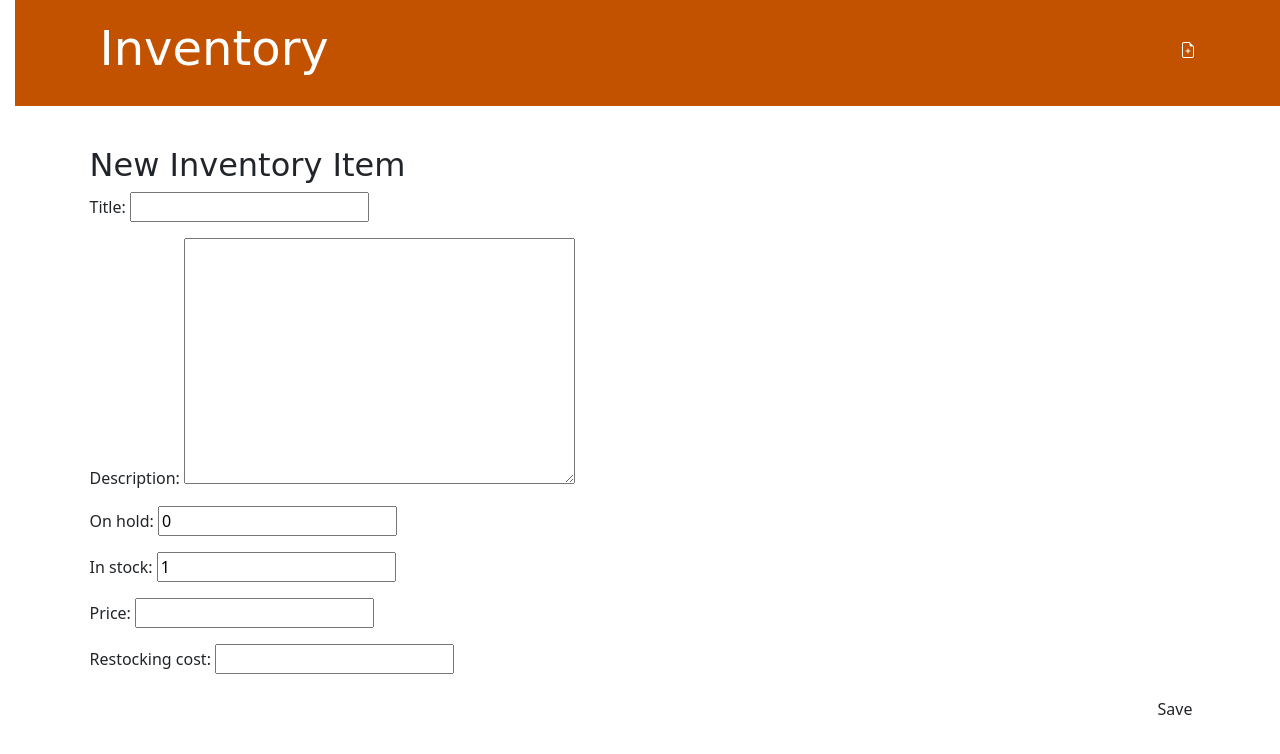
After one commit to srcoulombe/sf_karting_django, a Django app: page /inventoryitem/add_new_inventory_item/ in a window 1280 px wide. The commit adds this page. Shown: the top 754 px of the page. Run offline with Django 3.2, Linux system fonts and the light colour scheme; the visitor is signed in with stand-in values (Sample User, id 1).

Commit message:
checkpoint

```diff
--- /dev/null
+++ b/ims/forms.py
@@ -0,0 +1,8 @@
+from ast import In
+from django import forms
+from .models import InventoryItem
+
+class InventoryItemForm(forms.ModelForm):
+    class Meta:
+        model = InventoryItem
+        fields = ('title', 'description', 'on_hold', 'in_stock', 'price', 'restocking_cost')
--- a/ims/models.py
+++ b/ims/models.py
@@ -7,10 +7,13 @@ from django.core.validators import MinValueValidator
 class InventoryItem(models.Model):
     title = models.CharField(max_length=256)
     description = models.TextField()
-    last_updated = models.DateTimeField(default=timezone.now)
+
     on_hold = models.PositiveIntegerField(default=0)
     in_stock = models.PositiveIntegerField(default=1)
     price = models.DecimalField(decimal_places=2, max_digits=8, validators=[MinValueValidator(0.0)])
+    restocking_cost = models.DecimalField(decimal_places=2, max_digits=8, validators=[MinValueValidator(0.0)])
+    last_updated_on = models.DateTimeField(default=timezone.now)
+    last_updated_by = models.ForeignKey(settings.AUTH_USER_MODEL, on_delete=models.DO_NOTHING)
 
     def _validate_in_stock(self):
         if self.in_stock < 0:
@@ -24,10 +27,15 @@ class InventoryItem(models.Model):
         if self.price < 0.0:
             raise ValidationErr("Price cannot be a negative value.")
 
+    def _validate_restocking_cost(self):
+        if self.restocking_cost < 0.0:
+            raise ValidationErr("Restocking cost cannot be a negative value.")
+
     def save(self):
         self._validate_on_hold()
         self._validate_in_stock()
         self._validate_price()
+        self._validate_restocking_cost()
         self.last_updated = timezone.now()
         return super().save()
 
--- /dev/null
+++ b/ims/static/css/ims.css
@@ -0,0 +1,90 @@
+h1 a, h2 a {
+    color: #C25100;
+}
+
+body {
+    padding-left: 15px;
+}
+
+.page-header {
+    background-color: #C25100;
+    margin-top: 0;
+    margin-bottom: 40px;
+    padding: 20px 20px 20px 40px;
+}
+
+.page-header h1,
+.page-header h1 a,
+.page-header h1 a:visited,
+.page-header h1 a:active {
+    color: #ffffff;
+    font-size: 36pt;
+    text-decoration: none;
+}
+
+h1,
+h2,
+h3,
+h4 {
+    font-family: 'Lobster', cursive;
+}
+
+.date {
+    color: #828282;
+}
+
+.save {
+    float: right;
+}
+
+.post-form textarea,
+.post-form input {
+    width: 100%;
+}
+
+.top-menu,
+.top-menu:hover,
+.top-menu:visited {
+    color: #ffffff;
+    float: right;
+    font-size: 26pt;
+    margin-right: 20px;
+}
+
+.post {
+    margin-bottom: 70px;
+}
+
+.post h2 a,
+.post h2 a:visited {
+    color: #000000;
+}
+
+.post > .date,
+.post > .actions {
+    float: right;
+}
+
+.btn-secondary,
+.btn-secondary:visited {
+    color: #C25100;
+    background: none;
+    border-color: #C25100;
+}
+
+.btn-secondary:hover {
+    color: #FFFFFF;
+    background-color: #C25100;
+}
+
+table{
+    border:1px solid #FF0000;
+}
+
+table td{
+    border:1px solid #FF0000;
+}
+
+table td, table td * {
+    vertical-align: top;
+}
--- /dev/null
+++ b/ims/templates/ims/base.html
@@ -0,0 +1,29 @@
+{% load static %}
+<!DOCTYPE html>
+<hmtl>
+    <head>
+        <link rel="stylesheet" href="https://cdn.jsdelivr.net/npm/bootstrap@5.1.3/dist/css/bootstrap.min.css" integrity="sha384-1BmE4kWBq78iYhFldvKuhfTAU6auU8tT94WrHftjDbrCEXSU1oBoqyl2QvZ6jIW3" crossorigin="anonymous">
+        <link rel="stylesheet" href="{% static 'css/ims.css' %}">
+        <title>M&D Karting Inventory & Logistics</title>
+    </head>
+    <body>
+        <header class="page-header">
+            <div class="container">
+                {% if user.is_authenticated %}
+                    <a href="{% url 'add_new_inventory_item' %}" class="top-menu">
+                        {% include './icons/file-earmark-plus.svg' %}
+                    </a>
+                {% endif %}
+                <h1><a href="{% url 'inventory_item_list' %}">Inventory</a></h1>
+            </div>
+        </header>
+        <main class="container">
+            <div class="row">
+                <div class="col">
+                    {% block content %}
+                    {% endblock %}
+                </div>
+            </div>
+        </main>
+    </body>
+</html>
--- /dev/null
+++ b/ims/templates/ims/inventory_item_edit.html
@@ -0,0 +1,8 @@
+{% extends 'ims/base.html' %}
+{% block content %}
+    <h2>New Inventory Item</h2>
+    <form method="POST", class="inventoryitem-form">{% csrf_token %}
+        {{ form.as_p }}
+        <button type="submit" class="save btn btc-secondary">Save</button>
+    </form>
+{% endblock %}
--- a/ims/urls.py
+++ b/ims/urls.py
@@ -3,4 +3,8 @@ from . import views
 
 urlpatterns = [
     path('', views.inventory_item_list, name='inventory_item_list'),
+    path('inventoryitem/<int:pk>/', views.inventory_item_details, name='inventory_item_details'),
+    path('inventoryitem/<int:pk>/delete', views.delete_inventory_item, name='delete_inventory_item'),
+    path('inventoryitem/add_new_inventory_item/', views.add_new_inventory_item, name='add_new_inventory_item'),
+    path('inventoryitem/<int:pk>/edit/', views.edit_inventory_item, name='edit_inventory_item'),
 ]
--- a/ims/views.py
+++ b/ims/views.py
@@ -1,6 +1,47 @@
-from django.shortcuts import render
+from django.shortcuts import render, get_object_or_404, redirect
+from .models import InventoryItem
+from .forms import InventoryItemForm
+from django.utils import timezone
 
-# Create your views here.
+
+def add_new_inventory_item(request):
+    if request.method == "POST":
+        form = InventoryItemForm(request.POST)
+        if form.is_valid():
+            inventory_item = form.save(commit=False)
+            inventory_item.last_updated_by = request.user
+            inventory_item.last_updated_on = timezone.now()
+            inventory_item.save()
+            form.save_m2m()
+            return redirect('inventory_item_details', pk=inventory_item.pk)
+    else:
+        form = InventoryItemForm()
+    return render(request, 'ims/inventory_item_edit.html', {'form': form})
+
+def edit_inventory_item(request, pk: int):
+    inventory_item = get_object_or_404(InventoryItem, pk=pk)
+    if request.method == "POST":
+        form = InventoryItemForm(request.POST, instance=inventory_item)
+        if form.is_valid():
+            inventory_item = form.save(commit=False)
+            inventory_item.last_updated_by = request.user
+            inventory_item.last_updated_on = timezone.now()
+            inventory_item.save()
+            form.save_m2m()
+            return redirect('inventory_item_details', pk=inventory_item.pk)
+    else:
+        form = InventoryItemForm(instance=inventory_item)
+    return render(request, 'ims/inventory_item_edit.html', {'form': form})
+
+def delete_inventory_item(request, pk: int):
+    item = get_object_or_404(InventoryItem, pk=pk)
+    item.delete()
+    return inventory_item_list(request)
 
 def inventory_item_list(request):
-    return render(request, 'ims/inventory_item_list.html', {})
+    items = InventoryItem.objects.order_by('last_updated_on')
+    return render(request, 'ims/inventory_item_list.html', {'inventoryitems': items})
+
+def inventory_item_details(request, pk: int):
+    item = get_object_or_404(InventoryItem, pk=pk)
+    return render(request, 'ims/inventory_item_details.html', {'inventoryitem': item})
```
Also changed, not shown: ims/templates/ims/inventory_item_details.html (added, +22 -0 lines), ims/templates/ims/inventory_item_list.html (+47 -7 lines), ims/templates/ims/icons/file-earmark-plus.svg (added), ims/templates/ims/icons/pencil-fill.svg (added), sf_karting_project/settings.py (line endings or trailing spaces).
